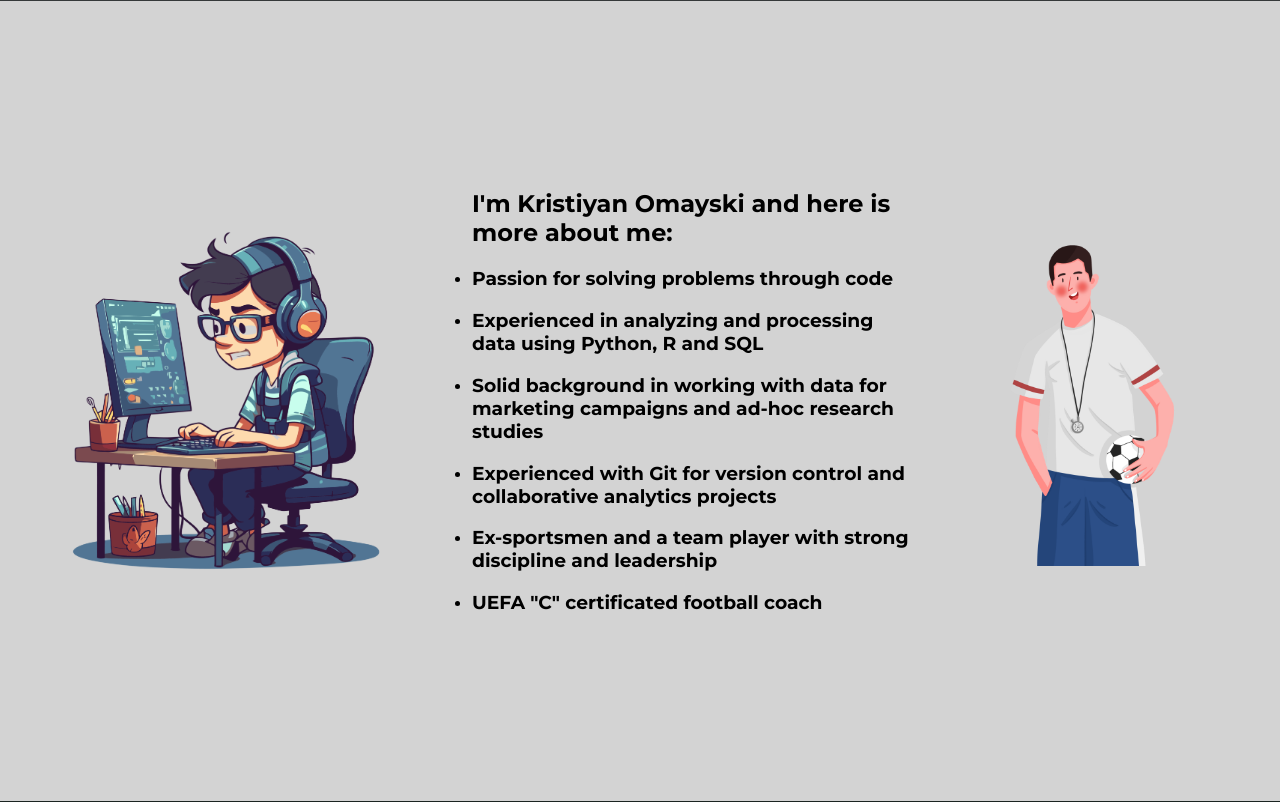
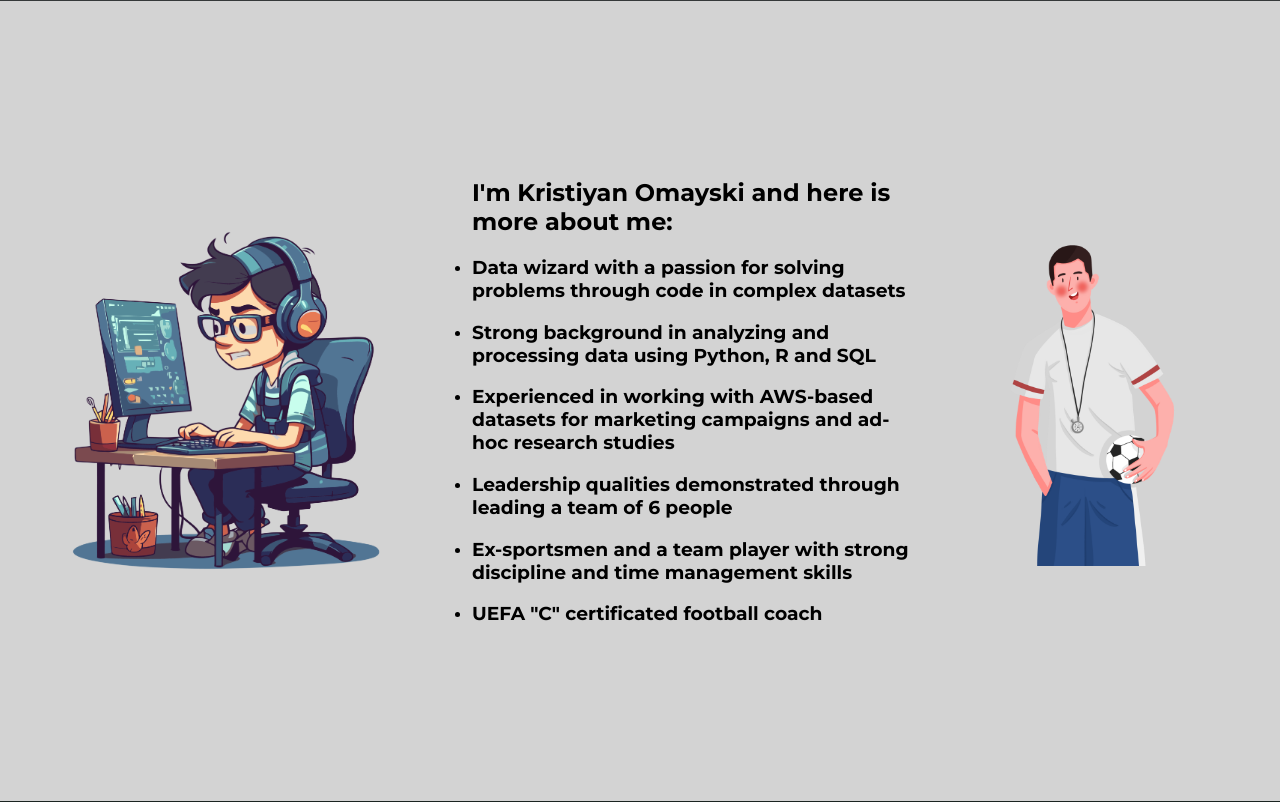
Before and after one commit to Omayski13/portofolio_site, a Django app: page / in a window 1280 px wide. Shown: the part 892-1694 px from the top of the page. Run offline with Django 5.2, Linux system fonts and the light colour scheme; some web fonts are replaced.

Commit message:
updated main.html

```diff
--- a/templates/football.html
+++ b/templates/football.html
@@ -26,7 +26,7 @@
                 <li><h3>Coaching experience spanning from 2017 to the present</h3></li>
                 <li><h3>Solid coaching background across U5 to U13 age groups</h3></li>
                 <li><h3>Strong interest in technical development for 5 to 10 years old players</h3></li>
-                <li><h3>Certified Python Software Engineer with a keen interest in programming</h3></li>
+                <li><h3>Experienced Data Analyst and graduate Python Software Engineer</h3></li>
             </ul>
 
             <div class="football-cv">
--- a/templates/main.html
+++ b/templates/main.html
@@ -21,11 +21,11 @@
 
         <ul>
             <h2>I'm Kristiyan Omayski and here is more about me:</h2>
-            <li><h3>Passion for solving problems through code</h3></li>
-            <li><h3>Experienced in analyzing and processing data using Python, R and SQL</h3></li>
-            <li><h3>Solid background in working with data for marketing campaigns and ad-hoc research studies</h3></li>
-            <li><h3>Experienced with Git for version control and collaborative analytics projects</h3></li>
-            <li><h3>Ex-sportsmen and a team player with strong discipline and leadership</h3></li>
+            <li><h3>Data wizard with a passion for solving problems through code in complex datasets</h3></li>
+            <li><h3>Strong background in analyzing and processing data using Python, R and SQL</h3></li>
+            <li><h3>Experienced in working with AWS-based datasets for marketing campaigns and ad-hoc research studies</h3></li>
+            <li><h3>Leadership qualities demonstrated through leading a team of 6 people</h3></li>
+            <li><h3>Ex-sportsmen and a team player with strong discipline and time management skills</h3></li>
             <li><h3>UEFA "C" certificated football coach</h3></li>
         </ul>
 
```
